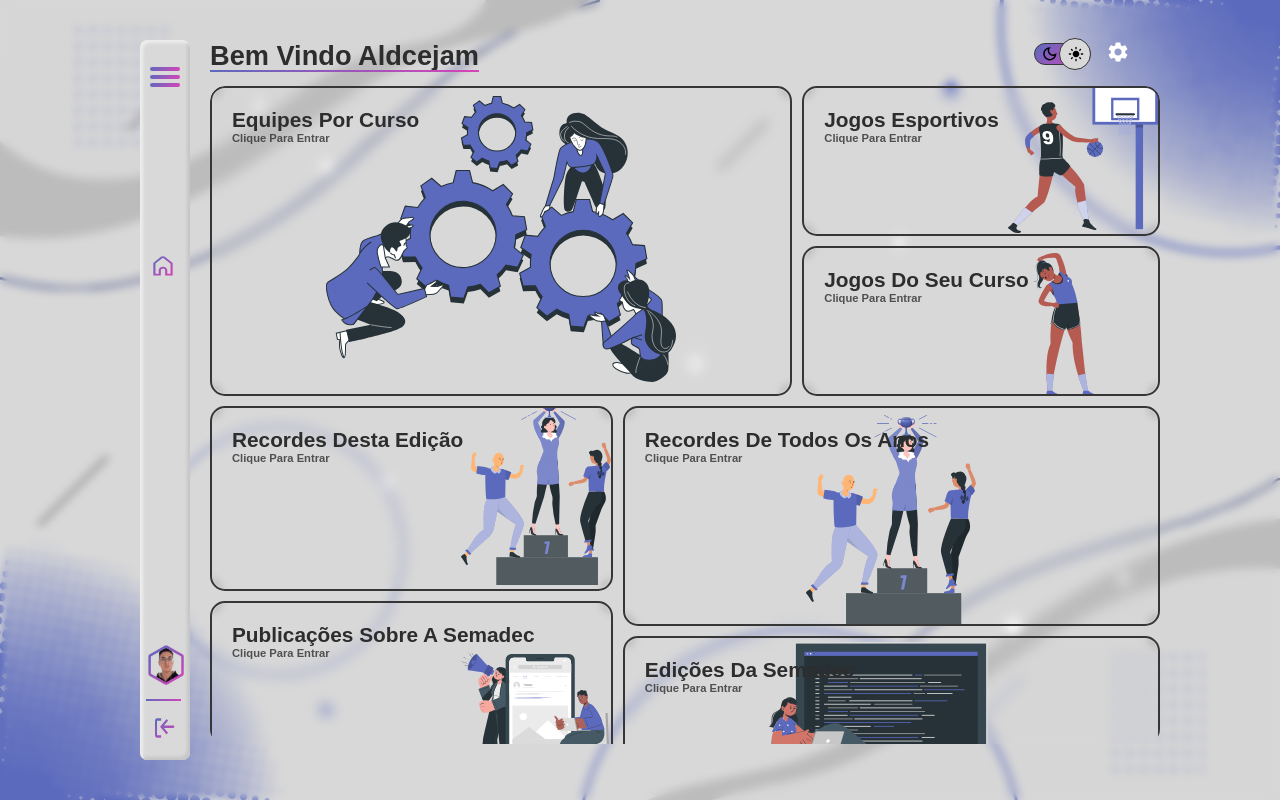
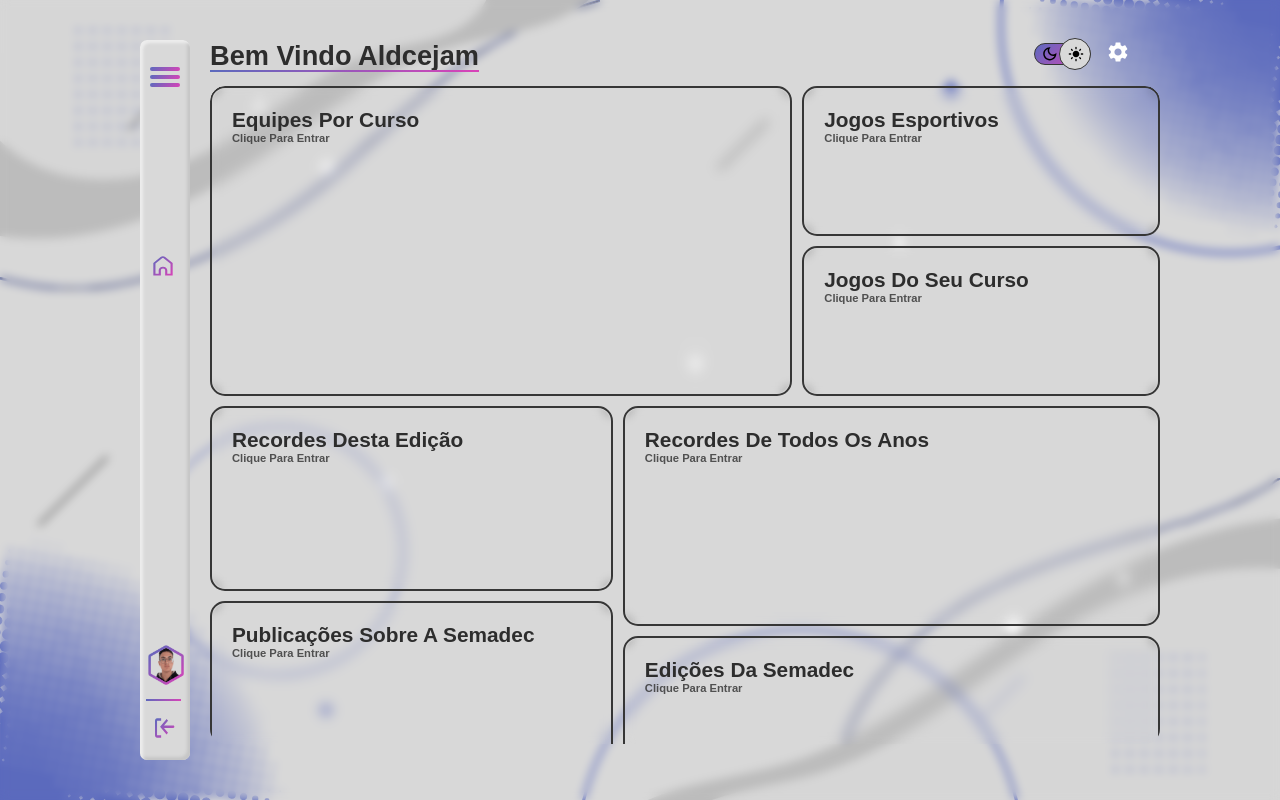
Before and after one commit to aldcejam/semadec-web, a Next.js app: page / in a window 1280 px wide. Built offline with nearby package versions, Linux system fonts and the light colour scheme; a web font is replaced by a local one.

Commit message:
test home page without illustration

```diff
--- a/src/components/Organisms/HomePageCards/Index.tsx
+++ b/src/components/Organisms/HomePageCards/Index.tsx
@@ -14,7 +14,6 @@ const HomePageCard = ({ illustration, title, link }: TypesHomePageCard) => {
     return (
         <Link href={link}>
             <StyledHomePageCard className="card">
-                {illustration}
                 <CardTitle
                     title={title}
                 />
```
